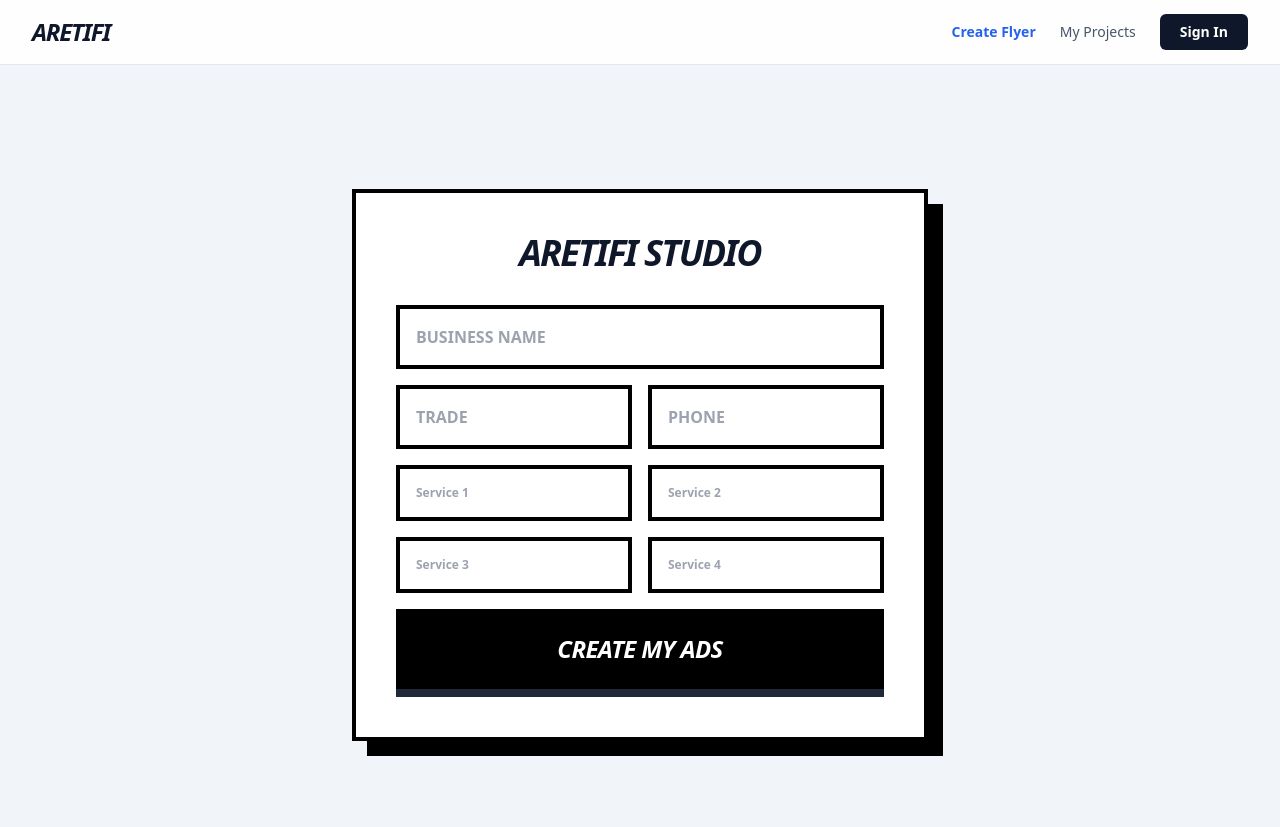
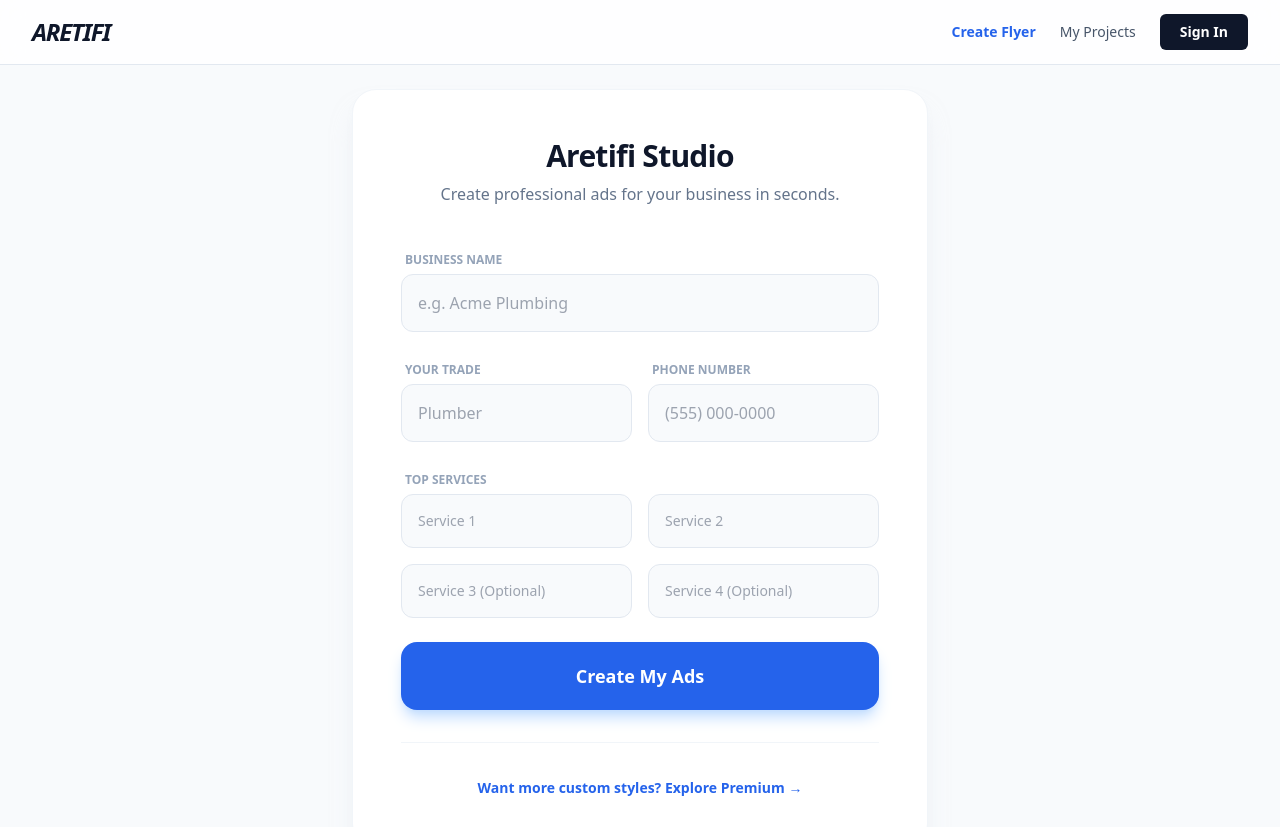
Before and after one commit to jakejmanley-collab/local-service-ads, a Next.js app: page /preview in a window 1280 px wide. Shown: the top 827 px of the page. Built offline with nearby package versions, Linux system fonts and the light colour scheme.

Commit message:
Update page.tsx

```diff
--- a/app/preview/page.tsx
+++ b/app/preview/page.tsx
@@ -4,50 +4,13 @@ import { useState, useEffect } from 'react';
 import { useRouter } from 'next/navigation';
 import { toPng } from 'html-to-image';
 import Papa from 'papaparse';
+import Link from 'next/link'; // Added for the upgrade button
 
 const THEME_COLORS = ['red', 'blue', 'gold', 'green', 'purple'];
 const FALLBACK_1 = "https://images.unsplash.com/photo-1586075010923-2dd4570fb338?q=80&w=800";
 const FALLBACK_2 = "https://images.unsplash.com/photo-1558591710-4b4a1ae0f04d?q=80&w=800";
 
-const parse = (val: string) => {
-  if (!val || val.trim() === "") return null;
-  const p = val.split(',').map(s => s.trim());
-  if (p.length < 4) return null;
-  return {
-    x: p[0], y: p[1], w: p[2], h: p[3],
-    s: { fontSize: p[4] || '30px', color: p[5] || '#000', fontWeight: p[6] || '400', fontFamily: p[8] || 'Anton', lineHeight: '1', display: 'flex', alignItems: 'center' }
-  };
-};
-
-const MasterTemplate = ({ id, data, configKey, rawDatabase, photo1, photo2 }: any) => {
-  const row = rawDatabase[configKey];
-  if (!row) return null;
-  const p1 = parse(row['Photo Hole']); const p2 = parse(row['Photo Hole 2']);
-  const h1 = parse(row['Header Top']); const h2 = parse(row['Header Bottom']);
-  const s1 = parse(row['Service 1']); const s2 = parse(row['Service 2']);
-  const s3 = parse(row['Service 3']); const s4 = parse(row['Service 4']);
-  const ph = parse(row['Phone']);
-  const name = data.businessName || "";
-  const first = name.split(' ')[0] || "PRO";
-  const rest = name.split(' ').slice(1).join(' ') || "SERVICES";
-  const isHex = configKey.includes('hex');
-  const isCircle = configKey.includes('circle');
-  const clip = isHex ? { clipPath: 'polygon(50% 0%, 100% 25%, 100% 75%, 50% 100%, 0% 75%, 0% 25%)' } : isCircle ? { borderRadius: '50%', overflow: 'hidden' } : {};
-
-  return (
-    <div id={id} className="relative w-full bg-white">
-      <svg viewBox="0 0 1080 1080" className="w-full h-auto" xmlns="http://www.w3.org/2000/svg">
-        <image href={`/${configKey}.png`} x="0" y="0" width="1080" height="1080" />
-        {p1 && <foreignObject x={p1.x} y={p1.y} width={p1.w} height={p1.h}><div style={{ width: '100%', height: '100%', ...clip }}><img src={photo1} className="w-full h-full object-cover" crossOrigin="anonymous" onError={(e: any) => { e.currentTarget.src = FALLBACK_1; }} /></div></foreignObject>}
-        {p2 && <foreignObject x={p2.y} width={p2.w} height={p2.h} y={p2.y}><div style={{ width: '100%', height: '100%', ...clip }}><img src={photo2} className="w-full h-full object-cover" crossOrigin="anonymous" onError={(e: any) => { e.currentTarget.src = FALLBACK_2; }} /></div></foreignObject>}
-        {[{ c: h1, t: first }, { c: h2, t: rest }, { c: ph, t: data.phone, isPhone: true }, { c: s1, t: data.service1 ? `✓ ${data.service1}` : '' }, { c: s2, t: data.service2 ? `✓ ${data.service2}` : '' }, { c: s3, t: data.service3 ? `✓ ${data.service3}` : '' }, { c: s4, t: data.service4 ? `✓ ${data.service4}` : '' }].map((item, i) => {
-          if (!item.c || !item.t) return null;
-          return <foreignObject key={i} x={item.c.x} y={item.c.y} width={item.c.w} height={item.c.h} style={{ overflow: 'visible' }}><div style={item.c.s} className="w-full h-full uppercase whitespace-nowrap">{item.t}</div></foreignObject>;
-        })}
-      </svg>
-    </div>
-  );
-};
+// ... (parse and MasterTemplate functions remain the same) ...
 
 export default function PreviewPage() {
   const router = useRouter();
@@ -86,8 +49,8 @@ export default function PreviewPage() {
     try {
       const imgRes = await fetch('/api/generate-trade', { method: 'POST', headers: { 'Content-Type': 'application/json' }, body: JSON.stringify({ trade: form.field }) });
       if (imgRes.ok) {
-        const imgData = await imgRes.json();
-        setPhotos([imgData.photo1, imgData.photo2]);
+        const imgData = await imgRes.ok ? await imgRes.json() : null;
+        if (imgData) setPhotos([imgData.photo1, imgData.photo2]);
       }
       const copyRes = await fetch('/api/generate-listing', { method: 'POST', headers: { 'Content-Type': 'application/json' }, body: JSON.stringify({ businessName: form.businessName, trade: form.field, services: [form.service1, form.service2, form.service3, form.service4].filter(Boolean) }) });
       if (copyRes.ok) {
@@ -114,111 +77,142 @@ export default function PreviewPage() {
   };
 
   if (show) {
+    // ... (Show state UI updated with modern classes) ...
     return (
       <main className="min-h-screen p-8 bg-slate-50 font-sans relative">
+        {/* Auth Modal with Modern Styling */}
         {showAuthModal && (
-          <div className="fixed inset-0 z-50 flex items-center justify-center bg-slate-900/80 backdrop-blur-sm p-4">
-            <div className="bg-white border-4 border-black shadow-[15px_15px_0px_0px_rgba(0,0,0,1)] max-w-md w-full p-8 relative">
-              <button onClick={() => setShowAuthModal(false)} className="absolute top-4 right-4 font-black text-2xl hover:text-red-600 transition-colors">✕</button>
-              <h2 className="text-3xl font-black uppercase italic mb-2 tracking-tight">Save Your Work</h2>
-              <p className="text-sm font-bold text-slate-600 mb-6">Create your free account to download your flyers and save your ad text.</p>
+          <div className="fixed inset-0 z-50 flex items-center justify-center bg-slate-900/60 backdrop-blur-md p-4">
+            <div className="bg-white rounded-2xl shadow-2xl max-w-md w-full p-10 relative">
+              <button onClick={() => setShowAuthModal(false)} className="absolute top-6 right-6 text-slate-400 hover:text-slate-600">✕</button>
+              <h2 className="text-2xl font-bold mb-2">Save Your Work</h2>
+              <p className="text-slate-500 mb-8">Create your free account to download your flyers and save your ad text.</p>
               <form onSubmit={handleAuthSubmit} className="space-y-4">
-                <input type="email" required placeholder="Email Address" className="w-full border-4 p-4 border-black font-bold outline-none focus:bg-yellow-50 transition-colors" value={authEmail} onChange={e => setAuthEmail(e.target.value)} />
-                <input type="password" required placeholder="Create Password" className="w-full border-4 p-4 border-black font-bold outline-none focus:bg-yellow-50 transition-colors" value={authPassword} onChange={e => setAuthPassword(e.target.value)} />
-                <button type="submit" className="w-full bg-blue-600 text-white font-black py-4 uppercase text-xl italic tracking-tight border-b-4 border-blue-800 active:translate-y-1 active:border-b-0 transition-all hover:bg-blue-700">Create Free Account</button>
+                <input type="email" required placeholder="Email Address" className="w-full bg-slate-50 border border-slate-200 rounded-xl p-4 focus:ring-2 focus:ring-blue-500 outline-none transition-all" value={authEmail} onChange={e => setAuthEmail(e.target.value)} />
+                <input type="password" required placeholder="Create Password" className="w-full bg-slate-50 border border-slate-200 rounded-xl p-4 focus:ring-2 focus:ring-blue-500 outline-none transition-all" value={authPassword} onChange={e => setAuthPassword(e.target.value)} />
+                <button type="submit" className="w-full bg-blue-600 text-white font-bold py-4 rounded-xl shadow-lg hover:bg-blue-700 transition-all">Create Free Account</button>
               </form>
-              <p className="text-center text-xs font-bold text-slate-400 mt-4 uppercase">100% Free • No Credit Card Required</p>
             </div>
           </div>
         )}
 
-        <div className="flex flex-col xl:flex-row justify-between xl:items-center mb-8 gap-6 bg-white p-4 border-4 border-black shadow-[5px_5px_0px_0px_rgba(0,0,0,1)]">
-          <div className="flex flex-col md:flex-row md:items-center gap-4 xl:gap-6">
-            <button onClick={() => setShow(false)} className="px-6 py-2 bg-black text-white font-bold uppercase italic border-b-4 border-gray-700 active:translate-y-1 active:border-b-0 transition-all w-fit shrink-0">
-              ← Edit Info
+        <div className="max-w-7xl mx-auto">
+          <div className="flex flex-col md:flex-row justify-between items-center mb-10 gap-6 bg-white p-6 rounded-2xl shadow-sm">
+            <div className="flex items-center gap-6">
+              <button onClick={() => setShow(false)} className="text-slate-600 font-semibold hover:text-blue-600 transition-colors">
+                ← Back to Edit
               </button>
-
-            <div className="flex flex-wrap items-center gap-2 md:gap-4 text-xs md:text-sm font-black uppercase tracking-tight text-slate-800">
-              <span className="bg-white px-3 py-1.5 border-2 border-black">1. Choose Color</span>
-              <span className="text-slate-400 hidden sm:block">→</span>
-              <span className="bg-white px-3 py-1.5 border-2 border-black">2. Choose Ad Text</span>
-              <span className="text-slate-400 hidden sm:block">→</span>
-              <span className="bg-white px-3 py-1.5 border-2 border-black">3. Download Flyer</span>
-            </div>
+              <div className="h-6 w-px bg-slate-200 hidden md:block"></div>
+              {/* Premium Upgrade Button */}
+              <Link href="/upgrade-offer" className="bg-blue-50 text-blue-600 px-4 py-2 rounded-lg font-bold text-sm hover:bg-blue-100 transition-colors">
+                ✨ Upgrade to Premium
+              </Link>
             </div>
 
-          <div className="flex items-center gap-2">
+            <div className="flex items-center gap-3">
+              <span className="text-xs font-bold text-slate-400 uppercase mr-2">Flyer Theme</span>
               {THEME_COLORS.map(color => (
                 <button
                   key={color}
                   onClick={() => setForm({...form, themeColor: color})}
-                className={`w-8 h-8 border-2 border-black transition-transform ${form.themeColor === color ? 'scale-125 ring-2 ring-black' : 'hover:scale-110'}`}
+                  className={`w-6 h-6 rounded-full transition-all ${form.themeColor === color ? 'ring-2 ring-offset-2 ring-slate-400 scale-110' : 'opacity-60 hover:opacity-100'}`}
                   style={{ backgroundColor: color === 'gold' ? '#D4AF37' : color }}
                 />
               ))}
             </div>
           </div>
 
-        <div className="grid grid-cols-1 xl:grid-cols-4 gap-8">
-          <div className="xl:col-span-3">
-            <h2 className="text-xl font-black uppercase italic mb-4 border-b-2 border-black pb-2 text-slate-800">Your Flyer Styles</h2>
-            <div className="grid grid-cols-1 md:grid-cols-3 gap-8 items-start">
+          <div className="grid grid-cols-1 lg:grid-cols-4 gap-10">
+            <div className="lg:col-span-3">
+              <div className="grid grid-cols-1 md:grid-cols-3 gap-8">
                 {['circle', 'square', 'hex'].map(s => (
-                <div key={s} id={`f-${s}`} className="border-4 border-black bg-white shadow-lg overflow-hidden flex flex-col h-fit">
+                  <div key={s} className="bg-white rounded-2xl shadow-sm border border-slate-100 overflow-hidden group">
                     <MasterTemplate id={`t-${s}`} data={form} configKey={`${s}-${form.themeColor}`} rawDatabase={db} photo1={photos[0]} photo2={photos[1]} />
-                  <button onClick={() => setShowAuthModal(true)} className="w-full bg-black text-white py-4 font-black uppercase text-sm hover:bg-gray-900 transition-colors">Download {s}</button>
+                    <div className="p-4">
+                      <button onClick={() => setShowAuthModal(true)} className="w-full bg-slate-900 text-white py-3 rounded-xl font-bold text-sm hover:bg-blue-600 transition-all">Download {s}</button>
+                    </div>
                   </div>
                 ))}
               </div>
             </div>
 
-          <div className="bg-white p-6 border-4 border-black h-fit shadow-[10px_10px_0px_0px_rgba(0,0,0,1)]">
-            <h2 className="text-xl font-black uppercase italic mb-4 border-b-2 border-black pb-2 text-slate-800">Your Ad Text</h2>
+            <div className="bg-white p-8 rounded-2xl shadow-sm border border-slate-100 h-fit">
+              <h2 className="text-lg font-bold mb-6">Ad Copy</h2>
               {copy ? (
-              <div className="space-y-4">
-                <div className="flex border-2 border-black overflow-hidden">
+                <div className="space-y-6">
+                  <div className="flex bg-slate-100 p-1 rounded-xl">
                     {['professional', 'friendly', 'aggressive'].map(t => (
-                    <button key={t} onClick={() => setActiveTone(t)} className={`flex-1 py-2 text-[10px] font-black uppercase transition-colors ${activeTone === t ? 'bg-black text-white' : 'hover:bg-slate-100'}`}>{t}</button>
+                      <button key={t} onClick={() => setActiveTone(t)} className={`flex-1 py-2 text-[10px] font-bold uppercase rounded-lg transition-all ${activeTone === t ? 'bg-white text-blue-600 shadow-sm' : 'text-slate-500'}`}>{t}</button>
                     ))}
                   </div>
-                <p className="font-bold border-2 border-black border-dashed p-3 text-sm bg-slate-50">{copy[activeTone]?.headline}</p>
-                <textarea readOnly className="w-full h-80 text-sm border-2 border-black p-3 bg-slate-50 font-sans outline-none" value={copy[activeTone]?.description} />
-
-                <p className="text-xs font-bold text-slate-500 leading-snug">
-                  <span className="text-black italic">* Note:</span> While this text has been optimized to convert, we recommend adding to it (e.g., adding more services, pricing, your specific service area, etc.) if it doesn't fully describe your business.
-                </p>
-
-                <button onClick={() => setShowAuthModal(true)} className="w-full bg-black text-white py-4 font-black uppercase italic text-sm hover:bg-gray-900 transition-colors">Copy Ad Text</button>
+                  <div className="space-y-4">
+                    <div className="p-4 bg-blue-50 border border-blue-100 rounded-xl">
+                      <p className="text-xs font-bold text-blue-600 uppercase mb-1">Headline</p>
+                      <p className="font-bold text-slate-900">{copy[activeTone]?.headline}</p>
+                    </div>
+                    <div>
+                      <p className="text-xs font-bold text-slate-400 uppercase mb-2 ml-1">Description</p>
+                      <textarea readOnly className="w-full h-64 text-sm border border-slate-200 rounded-xl p-4 bg-slate-50 text-slate-600 outline-none focus:ring-2 focus:ring-blue-500 transition-all" value={copy[activeTone]?.description} />
+                    </div>
+                  </div>
+                  <button onClick={() => setShowAuthModal(true)} className="w-full bg-blue-600 text-white py-4 rounded-xl font-bold shadow-lg hover:bg-blue-700 transition-all">Copy Text</button>
                 </div>
               ) : (
-              <div className="py-10 text-center font-black uppercase text-xs italic border-2 border-black border-dashed">{errorStatus ? `Failed: ${errorStatus}` : 'Generating Ad Copy...'}</div>
+                <div className="py-20 text-center text-slate-300 font-medium">Generating Ad Copy...</div>
               )}
+            </div>
           </div>
         </div>
       </main>
     );
   }
 
+  // Modernized Form View
   return (
-    <main className="min-h-screen flex items-center justify-center bg-slate-100 p-6">
-      <div className="bg-white max-w-xl w-full p-10 border-4 border-black shadow-[15px_15px_0px_0px_rgba(0,0,0,1)]">
-        <h1 className="text-4xl font-black uppercase text-center mb-8 italic tracking-tighter">Aretifi Studio</h1>
-        <form onSubmit={handlePreview} className="space-y-4">
-          <input value={form.businessName} required placeholder="Business Name" className="w-full border-4 p-4 border-black font-bold uppercase outline-none focus:bg-yellow-50 transition-colors" onChange={e => setForm({...form, businessName: e.target.value})} />
+    <main className="min-h-screen flex items-center justify-center bg-slate-50 p-6 font-sans">
+      <div className="bg-white max-w-xl w-full p-12 rounded-3xl shadow-xl shadow-slate-200/50 border border-slate-100">
+        <div className="text-center mb-10">
+          <h1 className="text-3xl font-extrabold text-slate-900 tracking-tight mb-2">Aretifi Studio</h1>
+          <p className="text-slate-500 font-medium">Create professional ads for your business in seconds.</p>
+        </div>
+
+        <form onSubmit={handlePreview} className="space-y-6">
+          <div className="space-y-1">
+            <label className="text-xs font-bold text-slate-400 uppercase ml-1">Business Name</label>
+            <input value={form.businessName} required placeholder="e.g. Acme Plumbing" className="w-full bg-slate-50 border border-slate-200 rounded-xl p-4 focus:ring-2 focus:ring-blue-500 outline-none transition-all font-medium" onChange={e => setForm({...form, businessName: e.target.value})} />
+          </div>
+
           <div className="grid grid-cols-2 gap-4">
-            <input value={form.field} required placeholder="Trade" className="w-full border-4 p-4 border-black font-bold uppercase outline-none focus:bg-yellow-50 transition-colors" onChange={e => setForm({...form, field: e.target.value})} />
-            <input value={form.phone} required placeholder="Phone" className="w-full border-4 p-4 border-black font-bold uppercase outline-none focus:bg-yellow-50 transition-colors" onChange={e => setForm({...form, phone: e.target.value})} />
+            <div className="space-y-1">
+              <label className="text-xs font-bold text-slate-400 uppercase ml-1">Your Trade</label>
+              <input value={form.field} required placeholder="Plumber" className="w-full bg-slate-50 border border-slate-200 rounded-xl p-4 focus:ring-2 focus:ring-blue-500 outline-none transition-all font-medium" onChange={e => setForm({...form, field: e.target.value})} />
             </div>
+            <div className="space-y-1">
+              <label className="text-xs font-bold text-slate-400 uppercase ml-1">Phone Number</label>
+              <input value={form.phone} required placeholder="(555) 000-0000" className="w-full bg-slate-50 border border-slate-200 rounded-xl p-4 focus:ring-2 focus:ring-blue-500 outline-none transition-all font-medium" onChange={e => setForm({...form, phone: e.target.value})} />
+            </div>
+          </div>
+
+          <div className="space-y-1">
+            <label className="text-xs font-bold text-slate-400 uppercase ml-1">Top Services</label>
             <div className="grid grid-cols-2 gap-4">
-            <input value={form.service1} required placeholder="Service 1" className="w-full border-4 p-4 border-black font-bold text-xs outline-none focus:bg-yellow-50 transition-colors" onChange={e => setForm({...form, service1: e.target.value})} />
-            <input value={form.service2} required placeholder="Service 2" className="w-full border-4 p-4 border-black font-bold text-xs outline-none focus:bg-yellow-50 transition-colors" onChange={e => setForm({...form, service2: e.target.value})} />
-            <input value={form.service3} placeholder="Service 3" className="w-full border-4 p-4 border-black font-bold text-xs outline-none focus:bg-yellow-50 transition-colors" onChange={e => setForm({...form, service3: e.target.value})} />
-            <input value={form.service4} placeholder="Service 4" className="w-full border-4 p-4 border-black font-bold text-xs outline-none focus:bg-yellow-50 transition-colors" onChange={e => setForm({...form, service4: e.target.value})} />
+              <input value={form.service1} required placeholder="Service 1" className="w-full bg-slate-50 border border-slate-200 rounded-xl p-4 focus:ring-2 focus:ring-blue-500 outline-none transition-all text-sm font-medium" onChange={e => setForm({...form, service1: e.target.value})} />
+              <input value={form.service2} required placeholder="Service 2" className="w-full bg-slate-50 border border-slate-200 rounded-xl p-4 focus:ring-2 focus:ring-blue-500 outline-none transition-all text-sm font-medium" onChange={e => setForm({...form, service2: e.target.value})} />
+              <input value={form.service3} placeholder="Service 3 (Optional)" className="w-full bg-slate-50 border border-slate-200 rounded-xl p-4 focus:ring-2 focus:ring-blue-500 outline-none transition-all text-sm font-medium" onChange={e => setForm({...form, service3: e.target.value})} />
+              <input value={form.service4} placeholder="Service 4 (Optional)" className="w-full bg-slate-50 border border-slate-200 rounded-xl p-4 focus:ring-2 focus:ring-blue-500 outline-none transition-all text-sm font-medium" onChange={e => setForm({...form, service4: e.target.value})} />
             </div>
-          <button type="submit" disabled={isFetching} className="w-full bg-black text-white font-black py-6 uppercase text-2xl italic tracking-tight border-b-8 border-gray-800 active:translate-y-2 active:border-b-0 transition-all">
-            {isFetching ? 'Generating...' : 'Create My Ads'}
+          </div>
+
+          <button type="submit" disabled={isFetching} className="w-full bg-blue-600 text-white font-bold py-5 rounded-2xl shadow-lg shadow-blue-200 hover:bg-blue-700 active:scale-[0.98] transition-all text-lg">
+            {isFetching ? 'Generating Your Ads...' : 'Create My Ads'}
           </button>
         </form>
+
+        <div className="mt-8 pt-8 border-t border-slate-100 text-center">
+          <Link href="/upgrade-offer" className="text-sm font-bold text-blue-600 hover:underline">
+            Want more custom styles? Explore Premium →
+          </Link>
+        </div>
       </div>
     </main>
   );
```
Lines whose indentation alone changed are shown as unchanged.
